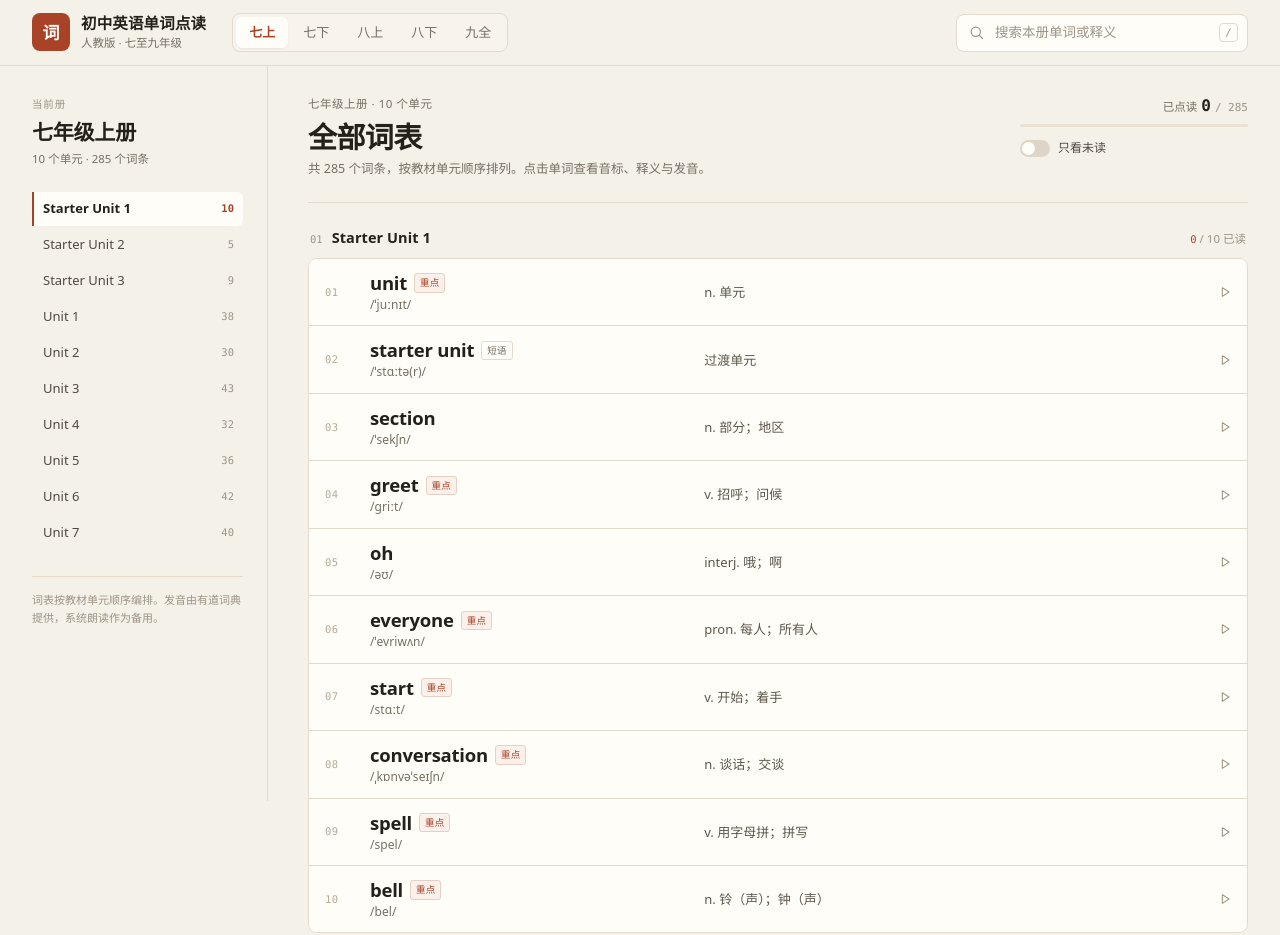
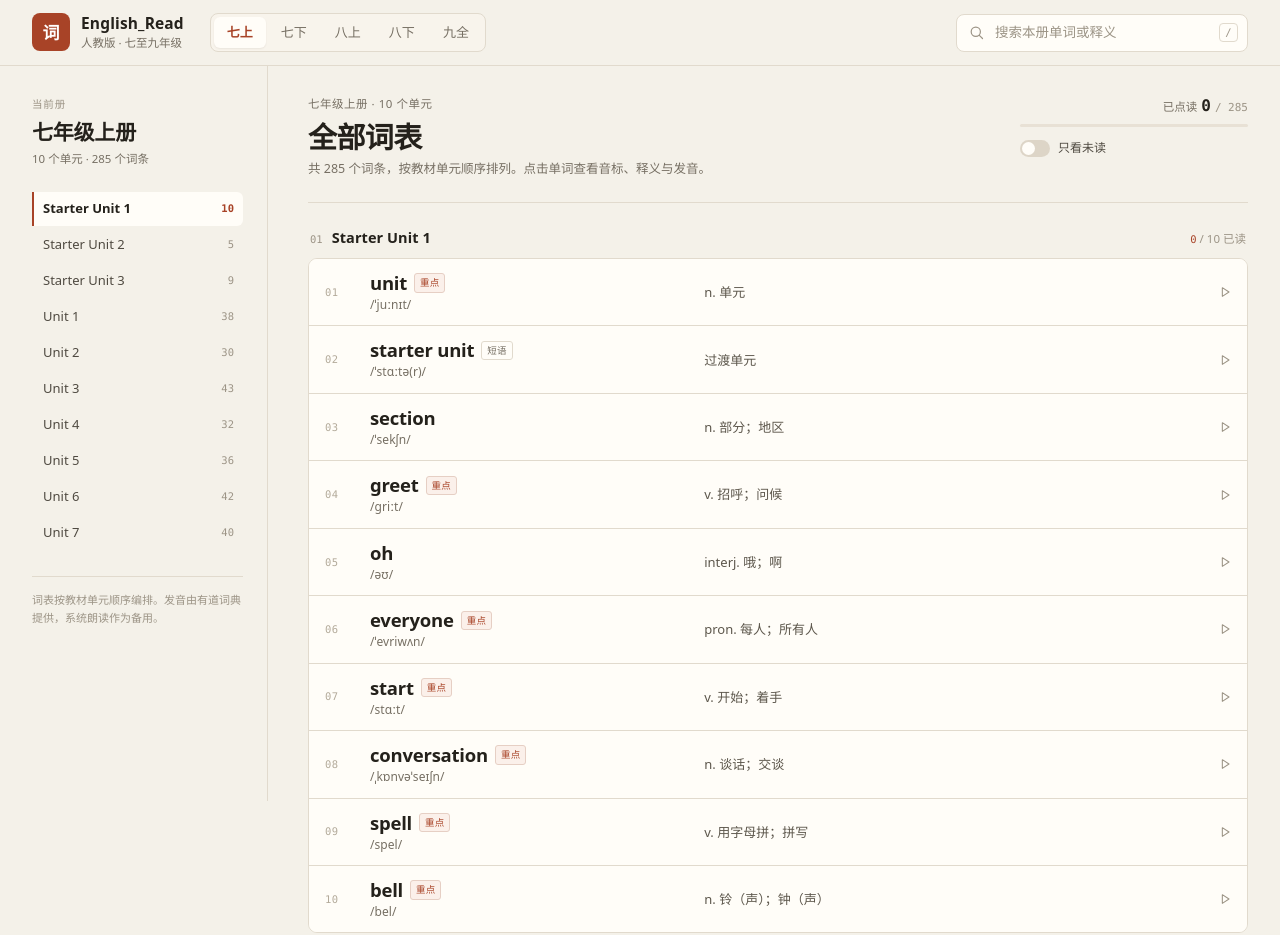
Before and after one commit to Cexw/English_Read, a plain HTML site: page index.html in a window 1280 px wide. Shown: the top 935 px of the page. Drawn offline with Linux system fonts and the light colour scheme.

Commit message:
Set site title to English_Read

```diff
--- a/index.html
+++ b/index.html
@@ -4,7 +4,7 @@
   <meta charset="UTF-8">
   <meta name="viewport" content="width=device-width, initial-scale=1.0">
   <meta name="description" content="人教版初中英语单词点读：按教材单元顺序浏览七至九年级词表，查看音标、释义、例句，播放英式与美式发音。">
-  <title>初中英语单词点读 · 人教版</title>
+  <title>English_Read · 人教版初中英语单词点读</title>
   <link rel="icon" href="favicon.svg" type="image/svg+xml">
   <link rel="stylesheet" href="styles.css">
 </head>
@@ -16,7 +16,7 @@
       <div class="brand">
         <span class="brand-mark" aria-hidden="true">词</span>
         <div class="brand-text">
-          <strong>初中英语单词点读</strong>
+          <strong>English_Read</strong>
           <span>人教版 · 七至九年级</span>
         </div>
       </div>
--- a/styles.css
+++ b/styles.css
@@ -141,6 +141,13 @@ a {
   color: var(--muted);
   font-size: 11.5px;
   line-height: 1.4;
+  white-space: nowrap;
+}
+
+@media (max-width: 420px) {
+  .brand-text span {
+    white-space: normal;
+  }
 }
 
 .book-tabs {
```
